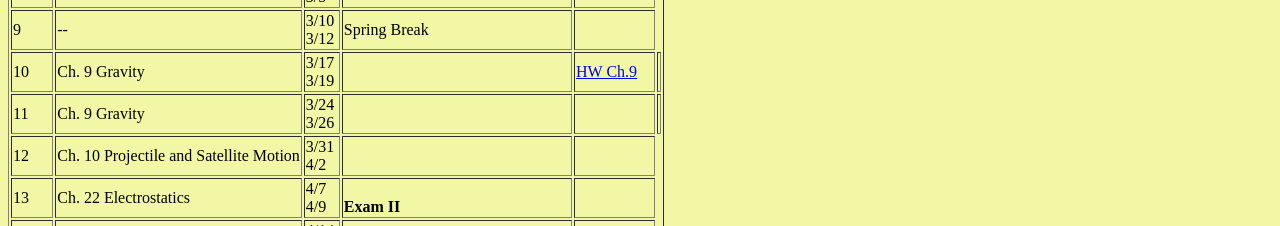
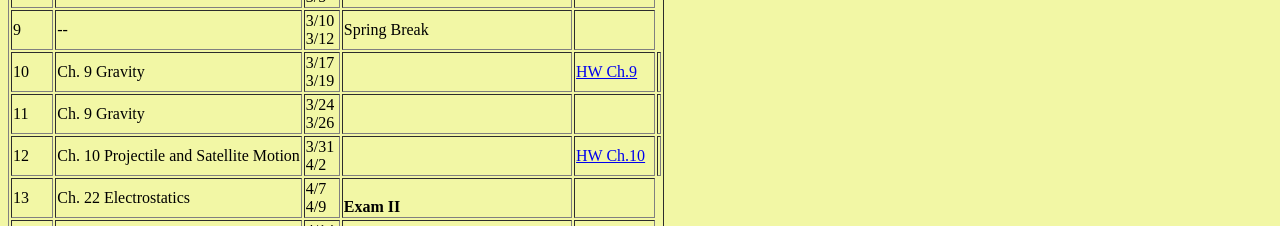
Before and after one commit to Yero1990/cuaPHY101.github.io, a plain HTML site: page index.html in a window 1280 px wide. Shown: the part 1280-1506 px from the top of the page. Drawn offline with Linux system fonts and the light colour scheme.

Commit message:
added ch10

```diff
--- a/index.html
+++ b/index.html
@@ -185,7 +185,7 @@
 					      <td> Ch. 10 Projectile and Satellite Motion  </td>
 					      <td> 3/31  <br> 4/2 </td>
 					      <td> </td>
-					      <!--  <td> <a href="homework/ch10_hw.pdf"> HW Ch.10 </a> --due 4/8 </td> -->
+					      <td> <a href="homework/ch10_hw.pdf"> HW Ch.10 </a> </td>
 					      <td> <a href="">   </a> </td>
 					    </tr>
 
```
